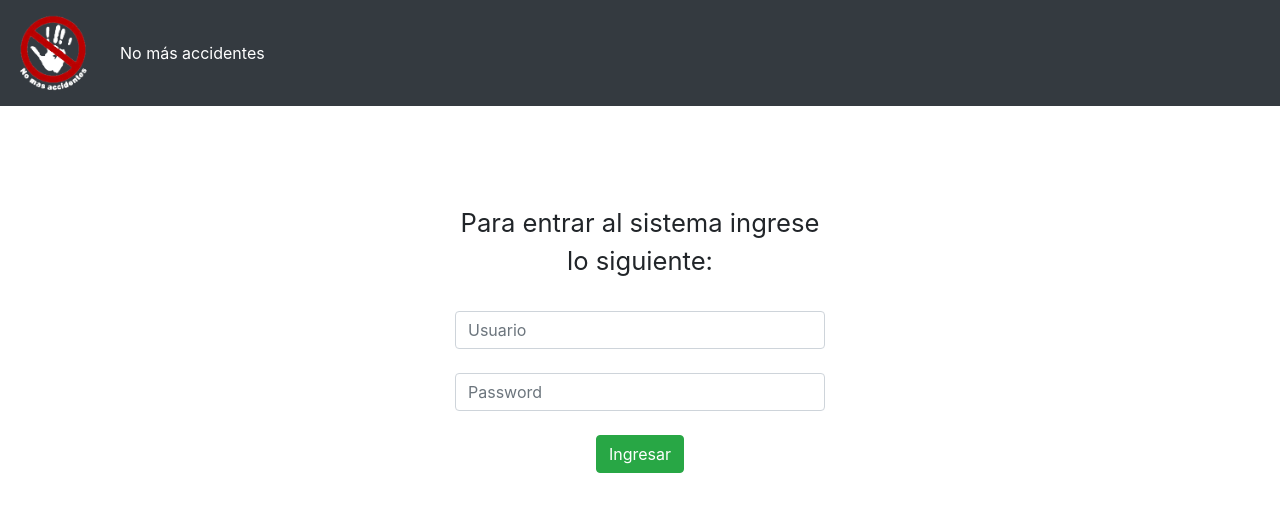
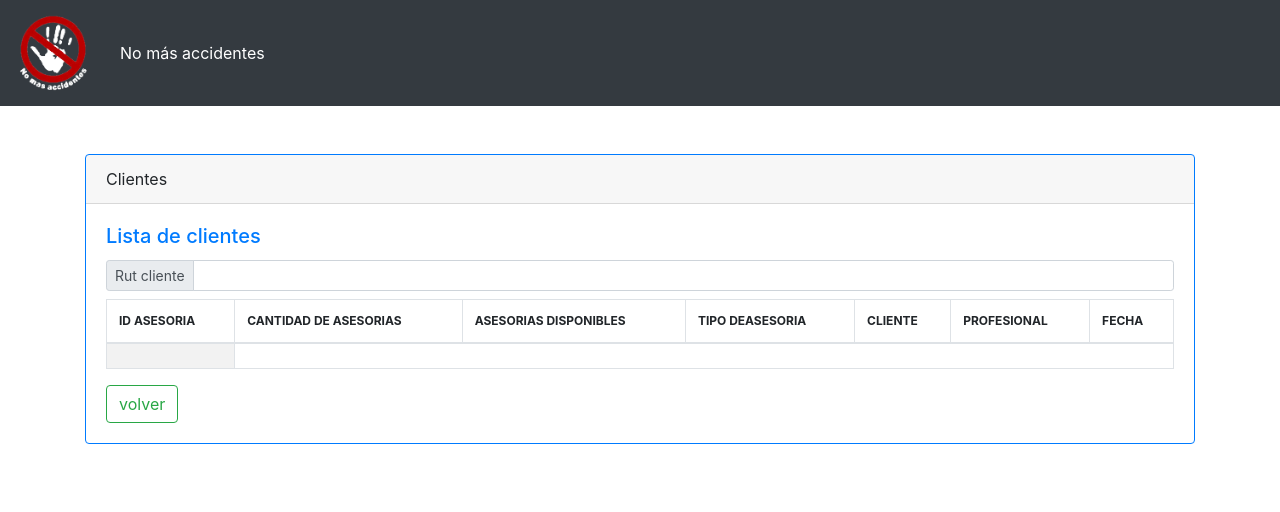
Before and after one commit to maxquevedo/KeepItSafe, an Angular app in the folder portafolioPrueba01/: page /verasesorias in a window 1280 px wide. Before the commit this address led to /home. Shown: the top 512 px of the page. Built offline with nearby package versions, Linux system fonts and the light colour scheme.

Commit message:
seagrega modulo ver asesorias

```diff
--- a/portafolioPrueba01/src/app/Components/administrador/administrador.component.html
+++ b/portafolioPrueba01/src/app/Components/administrador/administrador.component.html
@@ -18,6 +18,9 @@
             <button class="botonAdmin" [routerLink]="['/reporteClientes']">Generar reporte cliente</button>
             <button class="botonAdmin" [routerLink]="['/reporteGlobal']">Generar reporte global</button>
         </div>
+        <div>
+            <button class="botonAdmin" [routerLink]="['/verasesorias']">Revisar asesorias</button>
+        </div>
 
     </div>
     <div class="card-footer text-muted">
--- a/portafolioPrueba01/src/app/Components/solicitarasesoria/solicitarasesoria.component.html
+++ b/portafolioPrueba01/src/app/Components/solicitarasesoria/solicitarasesoria.component.html
@@ -10,7 +10,7 @@
                             <div class="input-group-prepend">
                                 <span for="rut_cliente" class="input-group-text">Nombre usuario</span>
                             </div>
-                            <input type="text" placeholder="Adam" class="form-control" name="rut_cliente" disabled>
+                            <input type="text" value="{{usuario}}" class="form-control" name="rut_cliente" disabled>
                         </div>
                     </div>
                     <div class="col-mb-4">
--- a/portafolioPrueba01/src/app/Components/solicitarasesoria/solicitarasesoria.component.ts
+++ b/portafolioPrueba01/src/app/Components/solicitarasesoria/solicitarasesoria.component.ts
@@ -15,6 +15,7 @@ export class SolicitarasesoriaComponent implements OnInit {
   profesionales: Profesional;
   clientes: Cliente;
   params = this.activedRoute.snapshot.params;
+  usuario = sessionStorage.getItem('USR_NOMBRECOMPLETO');
   constructor(private clienteService: ClienteService, private profesionalService: ProfesionalService, private activedRoute: ActivatedRoute, private router:Router) { }
 
   ngOnInit(): void {
--- /dev/null
+++ b/portafolioPrueba01/src/app/Components/verasesorias/verasesorias.component.html
@@ -0,0 +1,38 @@
+<br>
+<div class="card border-primary mb-3">
+    <div class="card-header">Clientes</div>
+    <div class="card-body text-primary">
+        <h5 class="card-title">Lista de clientes</h5>
+        <div class="my-2 text-left">
+
+            <div class="input-group input-group-sm">
+                <div class="input-group-prepend">
+                    <span for="rut_cliente" class="input-group-text">Rut cliente</span>
+                </div>
+                <input type="text" class="form-control" name="rut_cliente" >
+            </div>
+
+        </div>
+
+        <table class="table table-bordered table-striped" style="font-size: 12px">
+            <thead>
+                <tr>
+                    <th>ID ASESORIA</th>
+                    <th>CANTIDAD DE ASESORIAS</th>
+                    <th>ASESORIAS DISPONIBLES</th>
+                    <th>TIPO DEASESORIA</th>
+                    <th>CLIENTE</th>
+                    <th>PROFESIONAL</th>
+                    <th>FECHA</th>
+                </tr>
+            </thead>
+            <tbody>
+                <tr >
+                    <td></td>
+
+                </tr>
+            </tbody>
+        </table>
+        <button class="btn btn-outline-success" [routerLink]="['/administrador']">volver</button>
+    </div>
+</div>
--- /dev/null
+++ b/portafolioPrueba01/src/app/Components/verasesorias/verasesorias.component.ts
@@ -0,0 +1,15 @@
+import { Component, OnInit } from '@angular/core';
+
+@Component({
+  selector: 'app-verasesorias',
+  templateUrl: './verasesorias.component.html',
+  styleUrls: ['./verasesorias.component.css']
+})
+export class VerasesoriasComponent implements OnInit {
+
+  constructor() { }
+
+  ngOnInit(): void {
+  }
+
+}
--- a/portafolioPrueba01/src/app/app-routing.module.ts
+++ b/portafolioPrueba01/src/app/app-routing.module.ts
@@ -21,9 +21,11 @@ import { ResponderchecklistComponent } from './Components/responderchecklist/res
 import { ReporteclienteComponent } from './Components/reportecliente/reportecliente.component';
 import { ReporteglobalComponent } from './Components/reporteglobal/reporteglobal.component';
 import { AsignarComponent} from './Components/asignar/asignar.component';
+import { VerasesoriasComponent} from './Components/verasesorias/verasesorias.component'
 
 
 const routes: Routes = [
+{path: 'verasesorias', component: VerasesoriasComponent},
 {path: 'reporteGlobal', component: ReporteglobalComponent },
 {path: 'clientes', component: ClientesComponent },
 {path: 'reporteClientes', component: ReporteclienteComponent  },
--- a/portafolioPrueba01/src/app/app.module.ts
+++ b/portafolioPrueba01/src/app/app.module.ts
@@ -34,6 +34,7 @@ import { ReporteglobalComponent } from './Components/reporteglobal/reporteglobal
 import { ReporteclienteService } from './Components/reportecliente/reportecliente.service';
 import { ReporteclienteComponent } from './Components/reportecliente/reportecliente.component';
 import { AsignarComponent } from './Components/asignar/asignar.component';
+import { VerasesoriasComponent } from './Components/verasesorias/verasesorias.component';
 
 
 
@@ -63,7 +64,8 @@ import { AsignarComponent } from './Components/asignar/asignar.component';
     ResponderchecklistComponent,
     ReporteclienteComponent,
     ReporteglobalComponent,
-    AsignarComponent
+    AsignarComponent,
+    VerasesoriasComponent
   ],
   imports: [
     BrowserModule,
```
Also changed, not shown: portafolioPrueba01/src/app/Components/verasesorias/verasesorias.component.css (added), 1 other file (tests, documents, lock files or other folders).
